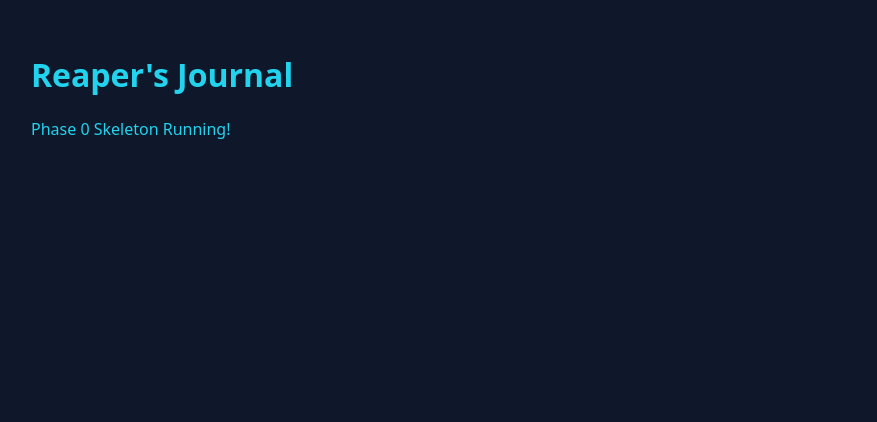
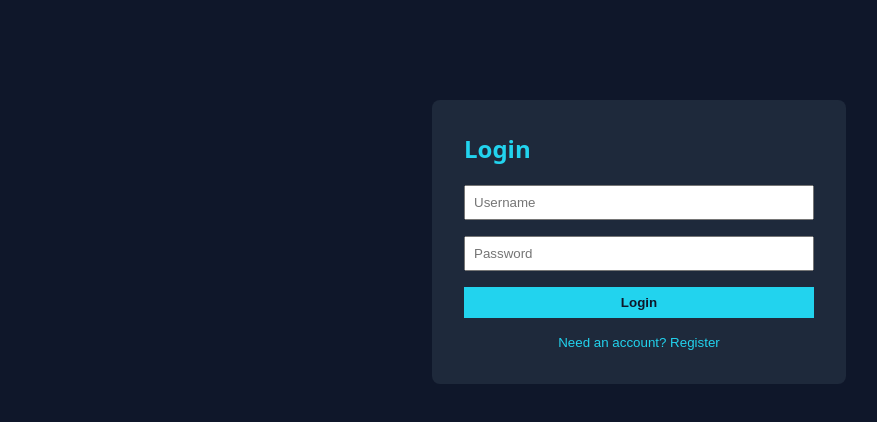
Before and after one commit to Code-geass21/reapersJournal, a React (Vite) app in the folder frontend/: page / in a window 1280 px wide. Shown: the top 422 px of the page, without its empty margins (1-878 px from the left). Built offline with nearby package versions, Linux system fonts and the light colour scheme.

Commit message:
Added login/register function

```diff
--- a/frontend/package.json
+++ b/frontend/package.json
@@ -9,6 +9,7 @@
     "preview": "vite preview"
   },
   "dependencies": {
+    "axios": "^1.6.8",
     "react": "^18.2.0",
     "react-dom": "^18.2.0",
     "react-router-dom": "^6.22.3"
--- a/frontend/src/App.jsx
+++ b/frontend/src/App.jsx
@@ -1,8 +1,23 @@
+import { useAuth } from './hooks/useAuth'
+import Login from './pages/Login'
+
 function App() {
+    const { token, logout } = useAuth();
+
+    if (!token) {
+        return <Login />;
+    }
+
     return (
         <div className="container">
         <h1>Reaper's Journal</h1>
-        <p>Phase 0 Skeleton Running!</p>
+        <p>Welcome! You are logged in.</p>
+        <button
+        onClick={logout}
+        style={{ background: '#22d3ee', color: '#0f172a', padding: '0.5rem 1rem', border: 'none', fontWeight: 'bold', cursor: 'pointer' }}
+        >
+        Logout
+        </button>
         </div>
     )
 }
--- a/frontend/src/hooks/useAuth.js
+++ b/frontend/src/hooks/useAuth.js
@@ -0,0 +1,36 @@
+import { useState, createContext, useContext } from 'react';
+import api from '../utils/api';
+
+const AuthContext = createContext(null);
+
+export const AuthProvider = ({ children }) => {
+    const [token, setToken] = useState(localStorage.getItem('token'));
+
+    const login = async (username, password) => {
+        const formData = new URLSearchParams();
+        formData.append('username', username);
+        formData.append('password', password);
+
+        const res = await api.post('/auth/login', formData);
+        setToken(res.data.access_token);
+        localStorage.setItem('token', res.data.access_token);
+    };
+
+    const register = async (username, email, password) => {
+        await api.post('/auth/register', { username, email, password });
+        await login(username, password); // Auto-login after registration
+    };
+
+    const logout = () => {
+        setToken(null);
+        localStorage.removeItem('token');
+    };
+
+    return (
+        <AuthContext.Provider value={{ token, login, register, logout }}>
+        {children}
+        </AuthContext.Provider>
+    );
+};
+
+export const useAuth = () => useContext(AuthContext);
--- a/frontend/src/main.jsx
+++ b/frontend/src/main.jsx
@@ -1,10 +1,16 @@
 import React from 'react'
 import ReactDOM from 'react-dom/client'
+import { BrowserRouter } from 'react-router-dom'
 import App from './App.jsx'
+import { AuthProvider } from './hooks/useAuth'
 import './index.css'
 
 ReactDOM.createRoot(document.getElementById('root')).render(
     <React.StrictMode>
+    <BrowserRouter>
+    <AuthProvider>
     <App />
+    </AuthProvider>
+    </BrowserRouter>
     </React.StrictMode>,
 )
--- a/frontend/src/pages/Login.jsx
+++ b/frontend/src/pages/Login.jsx
@@ -0,0 +1,70 @@
+import { useState } from 'react';
+import { useAuth } from '../hooks/useAuth';
+
+export default function Login() {
+    const [isRegister, setIsRegister] = useState(false);
+    const [username, setUsername] = useState('');
+    const [email, setEmail] = useState('');
+    const [password, setPassword] = useState('');
+    const [error, setError] = useState('');
+    const { login, register } = useAuth();
+
+    const handleSubmit = async (e) => {
+        e.preventDefault();
+        setError('');
+        try {
+            if (isRegister) {
+                await register(username, email, password);
+            } else {
+                await login(username, password);
+            }
+        } catch (err) {
+            setError(err.response?.data?.detail || 'Authentication failed');
+        }
+    };
+
+    return (
+        <div style={{ maxWidth: '350px', margin: '100px auto', padding: '2rem', background: '#1e293b', borderRadius: '8px' }}>
+        <h2 style={{ marginTop: 0 }}>{isRegister ? 'Create Admin' : 'Login'}</h2>
+        {error && <p style={{ color: '#ef4444' }}>{error}</p>}
+
+        <form onSubmit={handleSubmit} style={{ display: 'flex', flexDirection: 'column', gap: '1rem' }}>
+        <input
+        placeholder="Username"
+        value={username}
+        onChange={e => setUsername(e.target.value)}
+        required
+        style={{ padding: '0.5rem' }}
+        />
+        {isRegister && (
+            <input
+            placeholder="Email"
+            type="email"
+            value={email}
+            onChange={e => setEmail(e.target.value)}
+            required
+            style={{ padding: '0.5rem' }}
+            />
+        )}
+        <input
+        placeholder="Password"
+        type="password"
+        value={password}
+        onChange={e => setPassword(e.target.value)}
+        required
+        style={{ padding: '0.5rem' }}
+        />
+        <button type="submit" style={{ background: '#22d3ee', color: '#0f172a', padding: '0.5rem', fontWeight: 'bold', border: 'none', cursor: 'pointer' }}>
+        {isRegister ? 'Register' : 'Login'}
+        </button>
+        </form>
+
+        <button
+        onClick={() => setIsRegister(!isRegister)}
+        style={{ background: 'none', color: '#22d3ee', border: 'none', marginTop: '1rem', cursor: 'pointer', width: '100%' }}
+        >
+        {isRegister ? 'Already have an account? Login' : 'Need an account? Register'}
+        </button>
+        </div>
+    );
+}
--- a/frontend/src/utils/api.js
+++ b/frontend/src/utils/api.js
@@ -0,0 +1,15 @@
+import axios from 'axios';
+
+const api = axios.create({
+    baseURL: '/api',
+});
+
+api.interceptors.request.use((config) => {
+    const token = localStorage.getItem('token');
+    if (token) {
+        config.headers.Authorization = `Bearer ${token}`;
+    }
+    return config;
+});
+
+export default api;
```
